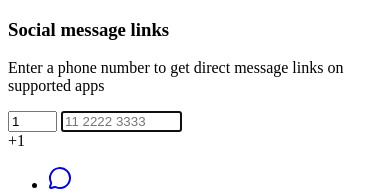
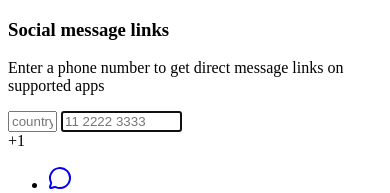
Before and after one commit to mrgnw/textme, a SvelteKit app: page / in a window 390 px wide. Shown: the top 193 px of the page. Built offline with nearby package versions, Linux system fonts and the light colour scheme.

Commit message:
remove default country_phone

```diff
--- a/src/routes/Normalizer.svelte
+++ b/src/routes/Normalizer.svelte
@@ -15,7 +15,7 @@
 		}
 	});
 
-	let country_code = $state(data.country_phone || '1');
+	let country_code = $state(data.country_phone);
 
 	// todo: separate number and country code logic?
 	let normed = $derived(normalize(value, country_code));
```
